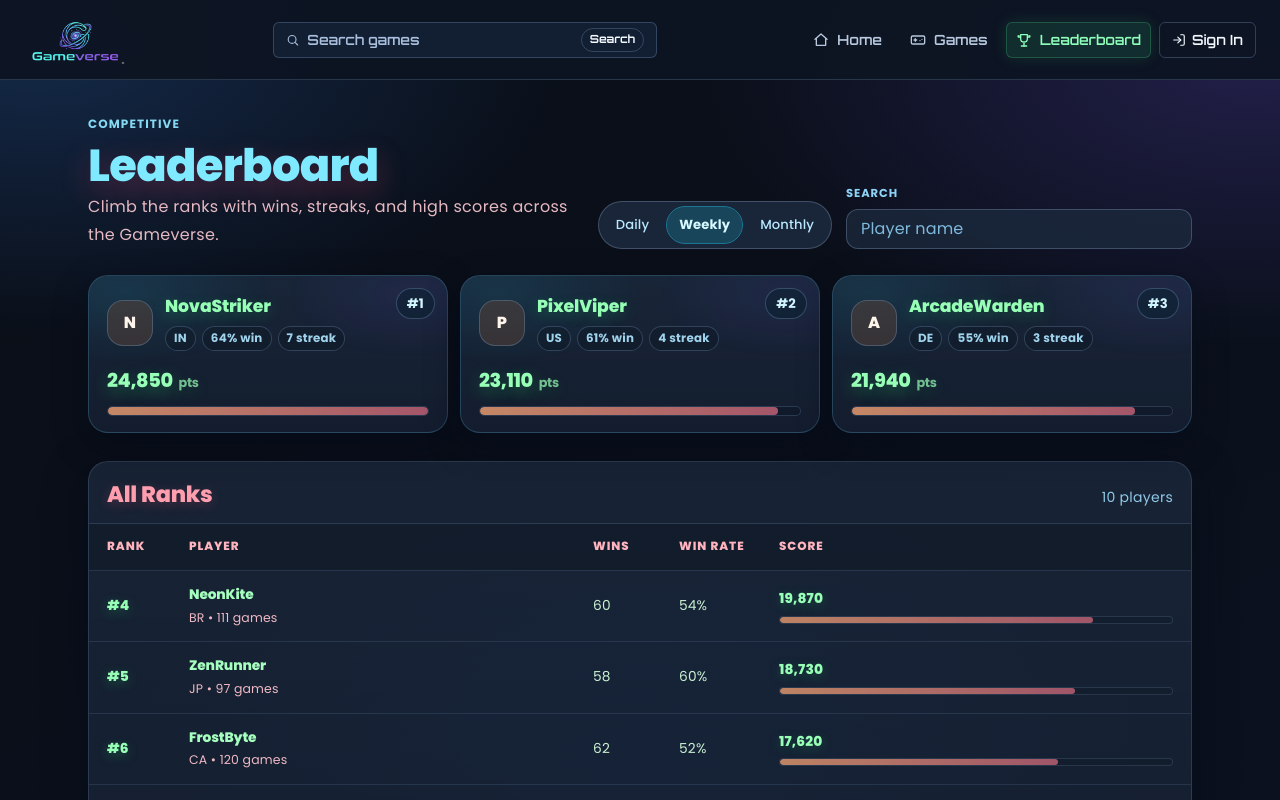
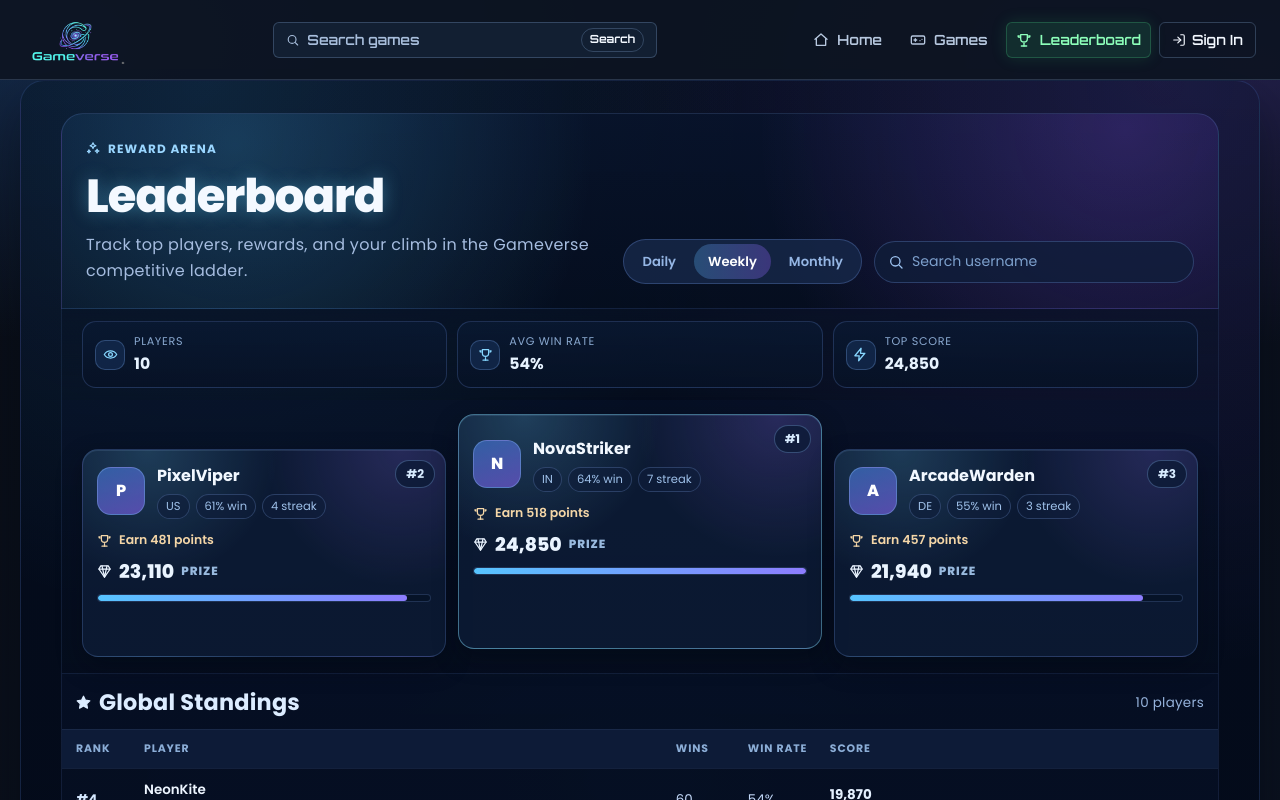
Before and after one commit to literalmock/game-site-repo, a React (Vite) app: page /leaderboard in a window 1280 px wide. Shown: the top 800 px of the page. Built offline with nearby package versions, Linux system fonts and the light colour scheme; a web font is replaced by a local one.

Commit message:
fixed android FAQ section for homepage as well as embedded link for for gamemonetize instead of GameDistribution

```diff
--- a/src/pages/Games.jsx
+++ b/src/pages/Games.jsx
@@ -46,12 +46,17 @@ const Games = () => {
     )
   }
 
+  const handleSelectAllGenres = () => {
+    setSelectedGenres(genres);
+  };
+
   return (
     <section className="homepage-layout games-page-layout">
       <SideBar
         genres={genres}
         selectedGenres={selectedGenres}
         onToggleGenre={toggleGenre}
+        onSelectAll={handleSelectAllGenres}
       />
 
       <div className="homepage-content games-page-content">
--- a/src/pages/Leaderboard.css
+++ b/src/pages/Leaderboard.css
@@ -1,191 +1,260 @@
 .leaderboard-shell {
-  width: 100%;
-  max-width: 1200px;
+  width: min(100%, 1240px);
   margin: 0 auto;
-  padding: 30px 20px 52px;
-  color: #d7f6df;
+  padding: 26px 16px 52px;
+  color: #d9e7ff;
   font-family: var(--font-ui);
-  letter-spacing: 0.01em;
+  display: grid;
+  gap: 0;
+  border: 1px solid rgba(84, 124, 204, 0.22);
+  border-radius: 24px;
+  background:
+    radial-gradient(circle at 15% 0%, rgba(71, 188, 255, 0.12), rgba(71, 188, 255, 0) 34%),
+    radial-gradient(circle at 92% 0%, rgba(140, 99, 255, 0.14), rgba(140, 99, 255, 0) 36%),
+    linear-gradient(180deg, rgba(5, 13, 30, 0.88), rgba(3, 9, 24, 0.96));
+  box-shadow: 0 24px 52px rgba(2, 8, 20, 0.42);
+  overflow: hidden;
 }
 
 .leaderboard-head {
+  border: 1px solid rgba(108, 145, 221, 0.22);
+  border-radius: 22px 22px 0 0;
+  border-bottom-color: rgba(108, 145, 221, 0.12);
+  padding: 20px;
+  background:
+    radial-gradient(circle at 15% 16%, rgba(80, 196, 255, 0.22), rgba(80, 196, 255, 0) 36%),
+    radial-gradient(circle at 92% 8%, rgba(153, 84, 255, 0.24), rgba(153, 84, 255, 0) 34%),
+    linear-gradient(180deg, rgba(8, 20, 44, 0.82), rgba(5, 14, 31, 0.84));
+  box-shadow: none;
   display: grid;
-  grid-template-columns: 1fr;
-  gap: 22px;
-  align-items: end;
-  animation: lb-fade-in 260ms ease-out both;
+  gap: 18px;
+}
+
+.leaderboard-kicker {
+  margin: 0;
+  display: inline-flex;
+  align-items: center;
+  gap: 8px;
+  color: #9ad6ff;
 }
 
 .leaderboard-title {
-  margin: 8px 0 0;
-  font-family: var(--font-display-clash);
-  font-size: clamp(2rem, 4vw, 2.8rem);
-  color: #7fe9ff;
-  letter-spacing: -0.015em;
-  font-weight: 800;
-  text-shadow: 0 10px 30px rgba(255, 82, 118, 0.32);
+  margin: 6px 0 0;
+  font-size: clamp(2rem, 5.4vw, 2.9rem);
+  letter-spacing: -0.02em;
+  color: #f4f9ff;
+  text-shadow: 0 0 18px rgba(106, 220, 255, 0.36);
 }
 
 .leaderboard-subtitle {
-  max-width: 62ch;
-  margin: 0;
-  color: #f2c2cb;
-  line-height: 1.75;
-  opacity: 0.95;
+  margin: 8px 0 0;
+  max-width: 56ch;
+  color: #a5bcdf;
 }
 
 .leaderboard-controls {
   display: grid;
-  grid-template-columns: 1fr;
-  gap: 14px;
-  justify-items: start;
+  grid-template-columns: auto minmax(240px, 320px);
+  align-items: center;
+  gap: 12px;
+  justify-content: end;
 }
 
 .leaderboard-segment {
-  --seg-bg: rgba(31, 45, 66, 0.76);
-  --seg-border: rgba(140, 163, 197, 0.34);
-  --seg-pill: rgba(131, 153, 184, 0.2);
+  border: 1px solid rgba(117, 156, 232, 0.28);
+  border-radius: 999px;
+  padding: 4px;
+  background: rgba(23, 40, 74, 0.8);
   display: inline-flex;
-  align-items: center;
-  gap: 6px;
-  border: 1px solid var(--seg-border);
-  border-radius: 999px;
-  padding: 5px;
-  background: var(--seg-bg);
+  gap: 4px;
 }
 
 .leaderboard-segment-btn {
   border: 0;
   border-radius: 999px;
-  padding: 8px 12px;
+  padding: 8px 14px;
   background: transparent;
-  color: #b8e9ff;
+  color: #95b6e4;
   font-size: 0.82rem;
-  font-weight: 500;
-  letter-spacing: 0.01em;
+  font-weight: 600;
   cursor: pointer;
+  transition: background 160ms ease, color 160ms ease;
 }
 
 .leaderboard-segment-btn:hover {
-  background: var(--seg-pill);
+  background: rgba(121, 205, 255, 0.16);
+  color: #e8f6ff;
+}
+
+.leaderboard-segment-btn.is-active {
+  background: linear-gradient(90deg, rgba(92, 187, 255, 0.28), rgba(150, 98, 255, 0.3));
   color: #ffffff;
 }
 
-.leaderboard-segment-btn.is-active {
-  background: rgba(32, 214, 255, 0.18);
-  color: #d8f9ff;
-  font-weight: 700;
-  outline: 1px solid rgba(32, 214, 255, 0.46);
+.leaderboard-search {
+  width: 100%;
+  border: 1px solid rgba(117, 156, 232, 0.28);
+  border-radius: 999px;
+  height: 42px;
+  background: rgba(16, 30, 58, 0.78);
+  display: flex;
+  align-items: center;
+  padding: 0 13px;
+  gap: 8px;
+  box-sizing: border-box;
+  transition: border-color 170ms ease, box-shadow 170ms ease, background 170ms ease;
 }
 
-.leaderboard-search {
-  --search-bg: rgba(28, 41, 61, 0.78);
-  --search-border: rgba(137, 161, 197, 0.34);
-  display: grid;
-  gap: 6px;
-  width: min(420px, 100%);
+.leaderboard-search:focus-within {
+  border-color: rgba(122, 211, 255, 0.58);
+  box-shadow: 0 0 0 3px rgba(103, 187, 255, 0.16);
+  background: rgba(19, 37, 71, 0.92);
 }
 
-.leaderboard-search-label {
-  font-size: 0.72rem;
-  letter-spacing: 0.08em;
-  text-transform: uppercase;
-  color: #8ed4f7;
-  font-weight: 700;
+.leaderboard-search-icon {
+  color: #9ec4f2;
+  display: inline-flex;
 }
 
 .leaderboard-search-input {
   width: 100%;
-  height: 40px;
-  border: 1px solid var(--search-border);
-  border-radius: 12px;
-  padding: 0 14px;
-  background: var(--search-bg);
-  color: #d9f5ff;
+  border: 0;
   outline: none;
+  background: transparent;
+  color: #dff0ff;
+  font-size: 0.88rem;
+  -webkit-appearance: none;
+  appearance: none;
 }
 
 .leaderboard-search-input::placeholder {
-  color: #7fb9dc;
+  color: #7da0cd;
 }
 
-.leaderboard-search-input:focus {
-  border-color: rgba(45, 218, 255, 0.62);
-  box-shadow: 0 0 0 3px rgba(45, 218, 255, 0.15);
+.leaderboard-search-input::-webkit-search-cancel-button,
+.leaderboard-search-input::-webkit-search-decoration,
+.leaderboard-search-input::-webkit-search-results-button,
+.leaderboard-search-input::-webkit-search-results-decoration {
+  -webkit-appearance: none;
+  appearance: none;
+}
+
+.leaderboard-stats {
+  margin-top: 0;
+  padding: 12px 14px;
+  display: grid;
+  grid-template-columns: repeat(3, minmax(0, 1fr));
+  gap: 10px;
+  border-left: 1px solid rgba(108, 145, 221, 0.12);
+  border-right: 1px solid rgba(108, 145, 221, 0.12);
+  background: linear-gradient(180deg, rgba(7, 18, 38, 0.46), rgba(7, 18, 38, 0.08));
+}
+
+.leaderboard-stat-card {
+  border: 1px solid rgba(106, 144, 220, 0.24);
+  border-radius: 14px;
+  background: linear-gradient(180deg, rgba(10, 26, 52, 0.76), rgba(7, 18, 38, 0.88));
+  padding: 11px 12px;
+  display: flex;
+  align-items: center;
+  gap: 9px;
+}
+
+.leaderboard-stat-icon {
+  width: 30px;
+  height: 30px;
+  border-radius: 10px;
+  display: grid;
+  place-items: center;
+  color: #87d7ff;
+  border: 1px solid rgba(126, 176, 242, 0.28);
+  background: rgba(20, 43, 79, 0.76);
+}
+
+.leaderboard-stat-copy {
+  min-width: 0;
+}
+
+.leaderboard-stat-label {
+  margin: 0;
+  color: #89a8cf;
+  font-size: 0.7rem;
+  letter-spacing: 0.06em;
+  text-transform: uppercase;
+}
+
+.leaderboard-stat-value {
+  margin: 2px 0 0;
+  color: #e7f3ff;
+  font-size: 0.98rem;
+  font-weight: 700;
 }
 
 .leaderboard-podium {
-  margin-top: 26px;
+  margin-top: 0;
+  border: 1px solid rgba(108, 145, 221, 0.12);
+  border-top: 0;
+  border-radius: 0;
+  padding: 24px 14px 14px;
+  background: linear-gradient(180deg, rgba(8, 20, 44, 0.5), rgba(5, 14, 31, 0.76));
   display: grid;
-  grid-template-columns: 1fr;
   gap: 12px;
 }
 
 .leaderboard-podium-card {
-  --panel-bg: linear-gradient(180deg, rgba(28, 42, 62, 0.84) 0%, rgba(20, 30, 47, 0.96) 100%);
-  --panel-border: rgba(130, 156, 190, 0.24);
-  border: 1px solid var(--panel-border);
-  border-radius: 20px;
-  padding: 18px 18px 16px;
-  background: var(--panel-bg);
-  box-shadow: 0 12px 34px rgba(3, 10, 24, 0.42);
+  border: 1px solid rgba(105, 142, 214, 0.26);
+  border-radius: 16px;
+  padding: 14px;
+  background:
+    radial-gradient(circle at 18% 0%, rgba(113, 213, 255, calc(0.2 * var(--lb-intensity, 1))), rgba(113, 213, 255, 0) 36%),
+    radial-gradient(circle at 88% 0%, rgba(153, 110, 255, calc(0.2 * var(--lb-intensity, 1))), rgba(153, 110, 255, 0) 36%),
+    rgba(14, 29, 56, 0.78);
+  box-shadow: inset 0 1px 0 rgba(163, 206, 255, 0.12), 0 10px 24px rgba(2, 8, 20, 0.4);
   position: relative;
-  overflow: hidden;
-  animation: lb-fade-in 260ms ease-out both, lb-border-breathe 1800ms ease-in-out infinite;
 }
 
-.leaderboard-podium-card::before {
-  content: '';
-  position: absolute;
-  inset: 0;
-  pointer-events: none;
-  background:
-    radial-gradient(70% 80% at 10% 10%, rgba(34, 211, 238, calc(0.12 * var(--lb-intensity, 1))) 0%, rgba(34, 211, 238, 0) 60%),
-    radial-gradient(60% 70% at 90% 12%, rgba(124, 92, 255, calc(0.10 * var(--lb-intensity, 1))) 0%, rgba(124, 92, 255, 0) 60%);
-  opacity: 0.85;
+.leaderboard-podium-card--rank-1 {
+  border-color: rgba(132, 223, 255, 0.44);
+  transform: translateY(-8px);
 }
 
 .leaderboard-podium-badge {
   position: absolute;
-  top: 12px;
-  right: 12px;
-  border: 1px solid rgba(117, 149, 188, 0.36);
+  top: 10px;
+  right: 10px;
+  border: 1px solid rgba(143, 189, 255, 0.3);
   border-radius: 999px;
-  padding: 5px 10px;
-  color: #d1f5ff;
-  background: rgba(12, 33, 48, 0.55);
-  font-size: 0.82rem;
+  padding: 4px 10px;
+  font-size: 0.75rem;
   font-weight: 700;
-  letter-spacing: 0.02em;
+  color: #d8ecff;
+  background: rgba(11, 26, 52, 0.72);
 }
 
 .leaderboard-podium-main {
   display: flex;
   align-items: center;
   gap: 12px;
-  position: relative;
-  z-index: 1;
 }
 
 .leaderboard-avatar {
-  width: 46px;
-  height: 46px;
-  border-radius: 16px;
+  width: 48px;
+  height: 48px;
+  border-radius: 14px;
   display: grid;
   place-items: center;
+  font-size: 1rem;
   font-weight: 800;
-  color: #fdf4ec;
-  background: rgba(87, 66, 56, 0.52);
-  border: 1px solid rgba(117, 149, 188, 0.36);
+  color: #ffffff;
+  border: 1px solid rgba(126, 171, 238, 0.42);
+  background: linear-gradient(160deg, rgba(58, 107, 186, 0.8), rgba(98, 82, 189, 0.85));
 }
 
 .leaderboard-player {
   margin: 0;
-  color: #96ffb5;
-  font-size: 1.08rem;
-  font-weight: 800;
-  letter-spacing: -0.01em;
-  text-shadow: 0 4px 14px rgba(42, 210, 105, 0.28);
+  font-size: 1rem;
+  font-weight: 700;
+  color: #f2f8ff;
 }
 
 .leaderboard-player-sub {
@@ -196,160 +265,159 @@
 }
 
 .leaderboard-pill {
-  border: 1px solid rgba(117, 149, 188, 0.32);
+  border: 1px solid rgba(125, 162, 226, 0.26);
   border-radius: 999px;
   padding: 3px 8px;
-  background: rgba(13, 21, 34, 0.36);
-  color: #9fd3ec;
-  font-size: 0.74rem;
-  font-weight: 650;
-  letter-spacing: 0.02em;
+  background: rgba(15, 30, 58, 0.62);
+  color: #9fc1ea;
+  font-size: 0.72rem;
 }
 
 .leaderboard-score-row {
-  margin-top: 16px;
+  margin-top: 12px;
   display: grid;
-  gap: 10px;
-  position: relative;
-  z-index: 1;
+  gap: 8px;
+}
+
+.leaderboard-award-row {
+  margin: 0;
+  display: inline-flex;
+  align-items: center;
+  gap: 7px;
+  color: #f4d6a7;
+  font-size: 0.78rem;
+  font-weight: 600;
 }
 
 .leaderboard-score {
   margin: 0;
-  color: #98ffb7;
-  font-size: 1.2rem;
+  display: inline-flex;
+  align-items: center;
+  gap: 7px;
+  color: #eaf4ff;
+  font-size: 1.18rem;
   font-weight: 800;
-  letter-spacing: -0.02em;
-  text-shadow: 0 5px 16px rgba(48, 208, 109, 0.4);
 }
 
 .leaderboard-score-unit {
-  margin-left: 6px;
-  font-size: 0.8rem;
-  opacity: 0.72;
-  font-weight: 700;
+  font-size: 0.74rem;
+  color: #99badf;
+  text-transform: uppercase;
+  letter-spacing: 0.08em;
 }
 
 .leaderboard-bar {
-  height: 10px;
+  height: 8px;
   border-radius: 999px;
-  border: 1px solid rgba(117, 149, 188, 0.26);
-  background: rgba(13, 21, 34, 0.28);
+  border: 1px solid rgba(115, 152, 219, 0.24);
+  background: rgba(7, 19, 39, 0.85);
   overflow: hidden;
 }
 
 .leaderboard-bar-fill {
-  display: block;
   height: 100%;
   border-radius: 999px;
-  background: linear-gradient(90deg, rgba(255, 170, 120, 0.76), rgba(255, 122, 145, 0.62));
+  display: block;
+  background: linear-gradient(90deg, #57c4ff 0%, #8d7dff 100%);
 }
 
 .leaderboard-table-wrap {
-  margin-top: 28px;
-  border: 1px solid rgba(130, 156, 190, 0.22);
-  border-radius: 20px;
-  background: linear-gradient(180deg, rgba(28, 42, 62, 0.76) 0%, rgba(20, 30, 47, 0.92) 100%);
-  box-shadow: 0 14px 40px rgba(3, 10, 24, 0.5);
+  margin-top: 0;
+  border: 1px solid rgba(108, 145, 221, 0.12);
+  border-top: 0;
+  border-radius: 0 0 18px 18px;
+  background: linear-gradient(180deg, rgba(8, 20, 44, 0.5), rgba(5, 14, 31, 0.84));
+  box-shadow: none;
   overflow: hidden;
 }
 
 .leaderboard-table-head {
-  padding: 18px 18px 14px;
+  padding: 14px 14px 12px;
+  border-bottom: 1px solid rgba(108, 145, 221, 0.2);
   display: flex;
-  align-items: baseline;
   justify-content: space-between;
-  gap: 10px;
-  border-bottom: 1px solid rgba(116, 146, 184, 0.22);
+  align-items: center;
 }
 
 .leaderboard-table-head .heading-md {
   margin: 0;
-  color: #ff9eae;
-  font-weight: 800;
-  letter-spacing: -0.01em;
-  text-shadow: 0 3px 12px rgba(255, 85, 120, 0.24);
+  color: #dcecff;
+  display: inline-flex;
+  align-items: center;
+  gap: 8px;
+  font-weight: 700;
 }
 
 .leaderboard-table-note {
   margin: 0;
-  color: #8fc8e6;
-}
-
-.leaderboard-table {
-  width: 100%;
+  color: #95b2db;
+  font-size: 0.84rem;
 }
 
 .leaderboard-row {
   display: grid;
-  grid-template-columns: 72px minmax(0, 1fr) 76px 90px 1fr;
-  gap: 10px;
-  padding: 14px 18px;
-  border-top: 1px solid rgba(116, 146, 184, 0.18);
+  grid-template-columns: 60px minmax(0, 1.4fr) 64px 74px minmax(0, 1fr);
+  gap: 8px;
+  padding: 11px 14px;
   align-items: center;
+  border-top: 1px solid rgba(108, 145, 221, 0.14);
 }
 
 .leaderboard-row--header {
   border-top: 0;
-  position: sticky;
-  top: 0;
-  background: rgba(18, 28, 43, 0.86);
-  z-index: 2;
+  background: rgba(14, 30, 59, 0.86);
 }
 
 .leaderboard-cell {
   min-width: 0;
-  color: #c9f1d2;
-  font-size: 0.86rem;
+  font-size: 0.84rem;
+  color: #c2d8f8;
 }
 
 .leaderboard-row--header .leaderboard-cell {
-  font-size: 0.74rem;
+  font-size: 0.68rem;
+  text-transform: uppercase;
   letter-spacing: 0.08em;
-  text-transform: uppercase;
-  color: #ffb4bf;
-  font-weight: 800;
+  color: #8caed7;
+  font-weight: 700;
 }
 
 .leaderboard-rank {
-  font-weight: 800;
-  color: #98ffb7;
-  text-shadow: 0 3px 12px rgba(42, 210, 105, 0.3);
+  color: #d5e8ff;
+  font-weight: 700;
 }
 
 .leaderboard-player-inline {
   display: block;
-  color: #a6ffbf;
-  font-weight: 800;
-  letter-spacing: -0.01em;
+  color: #edf5ff;
+  font-weight: 600;
+  white-space: nowrap;
   overflow: hidden;
   text-overflow: ellipsis;
-  white-space: nowrap;
 }
 
 .leaderboard-player-inline-sub {
   display: block;
-  margin-top: 3px;
-  font-size: 0.78rem;
-  color: #f0b9c4;
+  margin-top: 2px;
+  color: #89a8cf;
+  font-size: 0.74rem;
 }
 
 .leaderboard-score-stack {
   display: grid;
-  gap: 6px;
+  gap: 5px;
 }
 
 .leaderboard-score-mini {
-  font-weight: 800;
-  color: #98ffb7;
-  text-shadow: 0 3px 12px rgba(42, 210, 105, 0.28);
+  color: #e4f0ff;
+  font-weight: 700;
 }
 
 .leaderboard-mini-bar {
-  height: 8px;
+  height: 6px;
   border-radius: 999px;
-  border: 1px solid rgba(117, 149, 188, 0.22);
-  background: rgba(13, 21, 34, 0.26);
+  border: 1px solid rgba(115, 152, 219, 0.2);
+  background: rgba(7, 19, 39, 0.82);
   overflow: hidden;
 }
 
@@ -357,55 +425,75 @@
   display: block;
   height: 100%;
   border-radius: 999px;
-  background: linear-gradient(90deg, rgba(255, 170, 120, 0.72), rgba(255, 122, 145, 0.6));
+  background: linear-gradient(90deg, #57c4ff 0%, #8d7dff 100%);
 }
 
 .leaderboard-empty {
-  padding: 18px 14px;
-  color: #f0b9c4;
-  font-size: 0.9rem;
+  padding: 16px 14px;
+  color: #9cb9e2;
 }
 
-@media (min-width: 640px) {
+@media (min-width: 768px) {
   .leaderboard-shell {
-    padding-left: 32px;
-    padding-right: 32px;
+    padding-left: 26px;
+    padding-right: 26px;
   }
 
-  .leaderboard-controls {
-    grid-template-columns: auto 1fr;
-    justify-items: end;
+  .leaderboard-head {
+    padding: 24px;
+  }
+
+  .leaderboard-stats {
+    padding-left: 20px;
+    padding-right: 20px;
+  }
+
+  .leaderboard-podium {
+    padding: 22px 20px 16px;
+    grid-template-columns: repeat(3, minmax(0, 1fr));
     align-items: end;
   }
 
-  .leaderboard-podium {
-    grid-template-columns: repeat(3, minmax(0, 1fr));
+  .leaderboard-podium-card--rank-1 {
+    padding-top: 22px;
+    min-height: 235px;
+  }
+
+  .leaderboard-podium-card--rank-2,
+  .leaderboard-podium-card--rank-3 {
+    min-height: 208px;
   }
 }
 
 @media (min-width: 1024px) {
   .leaderboard-shell {
-    padding-left: 48px;
-    padding-right: 48px;
-    padding-top: 36px;
+    padding-top: 32px;
+    padding-left: 40px;
+    padding-right: 40px;
   }
 
   .leaderboard-head {
     grid-template-columns: 1fr auto;
-    gap: 24px;
+    align-items: end;
   }
 }
 
-@media (max-width: 720px) {
+@media (max-width: 680px) {
+  .leaderboard-controls {
+    grid-template-columns: 1fr;
+    justify-content: start;
+  }
+
+  .leaderboard-search {
+    width: 100%;
+  }
+
+  .leaderboard-stats {
+    grid-template-columns: 1fr;
+  }
+
   .leaderboard-row {
-    grid-template-columns: 64px minmax(0, 1fr) 62px 74px 1fr;
-  }
-}
-
-@media (max-width: 520px) {
-  .leaderboard-row {
-    grid-template-columns: 56px minmax(0, 1fr) 1fr;
-    gap: 8px;
+    grid-template-columns: 54px minmax(0, 1fr) minmax(0, 1fr);
   }
 
   .leaderboard-cell--wins,
@@ -413,29 +501,3 @@
     display: none;
   }
 }
-
-@keyframes lb-fade-in {
-  from {
-    opacity: 0;
-  }
-  to {
-    opacity: 1;
-  }
-}
-
-@keyframes lb-border-breathe {
-  0%,
-  100% {
-    border-color: rgba(130, 156, 190, 0.2);
-  }
-  50% {
-    border-color: rgba(36, 213, 255, 0.4);
-  }
-}
-
-@media (prefers-reduced-motion: reduce) {
-  .leaderboard-head,
-  .leaderboard-podium-card {
-    animation: none !important;
-  }
-}
--- a/src/pages/Leaderboard.jsx
+++ b/src/pages/Leaderboard.jsx
@@ -1,4 +1,5 @@
 import { useEffect, useMemo, useState } from 'react'
+import { Eye, Gem, Search, Sparkles, Star, Trophy, Zap } from '../components/ui/Icons'
 import './Leaderboard.css'
 
 const SAMPLE_ENTRIES = [
@@ -15,6 +16,19 @@ const SAMPLE_ENTRIES = [
 ]
 
 const clamp = (value, min, max) => Math.max(min, Math.min(max, value))
+const PODIUM_ORDER = [2, 1, 3]
+
+const LeaderboardStat = ({ icon: Icon, label, value }) => (
+  <article className="leaderboard-stat-card">
+    <span className="leaderboard-stat-icon" aria-hidden="true">
+      <Icon size={15} />
+    </span>
+    <div className="leaderboard-stat-copy">
+      <p className="leaderboard-stat-label">{label}</p>
+      <p className="leaderboard-stat-value">{value}</p>
+    </div>
+  </article>
+)
 
 const Leaderboard = () => {
   const [timeframe, setTimeframe] = useState('weekly')
@@ -51,15 +65,28 @@ const Leaderboard = () => {
   const topThree = entries.slice(0, 3)
   const rest = entries.slice(3)
   const maxScore = entries.reduce((max, entry) => Math.max(max, entry.effectiveScore), 0) || 1
+  const podiumEntries = PODIUM_ORDER.map((rank) => topThree.find((entry) => entry.rank === rank)).filter(Boolean)
+  const averageWinRate = entries.length
+    ? Math.round(entries.reduce((sum, entry) => sum + entry.winRate, 0) / entries.length)
+    : 0
+
+  const summaryStats = [
+    { id: 'players', icon: Eye, label: 'Players', value: entries.length.toLocaleString() },
+    { id: 'avg-rate', icon: Trophy, label: 'Avg Win Rate', value: `${averageWinRate}%` },
+    { id: 'top-score', icon: Zap, label: 'Top Score', value: entries[0]?.effectiveScore.toLocaleString() ?? '0' },
+  ]
 
   return (
     <section className="leaderboard-shell">
       <header className="leaderboard-head">
         <div className="leaderboard-head-copy">
-          <p className="label-xs">Competitive</p>
+          <p className="label-xs leaderboard-kicker">
+            <Sparkles size={14} />
+            Reward Arena
+          </p>
           <h1 className="heading-lg leaderboard-title">Leaderboard</h1>
           <p className="text-body leaderboard-subtitle heading-paragraph-gap">
-            Climb the ranks with wins, streaks, and high scores across the Gameverse.
+            Track top players, rewards, and your climb in the Gameverse competitive ladder.
           </p>
         </div>
 
@@ -89,20 +116,29 @@ const Leaderboard = () => {
           </div>
 
           <label className="leaderboard-search">
-            <span className="leaderboard-search-label">Search</span>
+            <span className="leaderboard-search-icon" aria-hidden="true">
+              <Search size={16} />
+            </span>
             <input
               value={query}
               onChange={(event) => setQuery(event.target.value)}
-              placeholder="Player name"
+              placeholder="Search username"
               className="leaderboard-search-input"
               type="search"
+              aria-label="Search leaderboard players"
             />
           </label>
         </div>
       </header>
 
+      <section className="leaderboard-stats" aria-label="Leaderboard highlights">
+        {summaryStats.map((stat) => (
+          <LeaderboardStat key={stat.id} icon={stat.icon} label={stat.label} value={stat.value} />
+        ))}
+      </section>
+
       <section className="leaderboard-podium" aria-label="Top players">
-        {topThree.map((entry) => {
+        {podiumEntries.map((entry) => {
           const intensity = clamp(entry.effectiveScore / maxScore, 0.15, 1)
           return (
             <article
@@ -127,9 +163,14 @@ const Leaderboard = () => {
                 </div>
               </div>
               <div className="leaderboard-score-row">
+                <p className="leaderboard-award-row">
+                  <Trophy size={15} />
+                  Earn {Math.max(150, Math.round(entry.effectiveScore / 48))} points
+                </p>
                 <p className="leaderboard-score">
+                  <Gem size={15} />
                   {entry.effectiveScore.toLocaleString()}
-                  <span className="leaderboard-score-unit">pts</span>
+                  <span className="leaderboard-score-unit">prize</span>
                 </p>
                 <div className="leaderboard-bar" aria-hidden="true">
                   <span className="leaderboard-bar-fill" style={{ width: `${(entry.effectiveScore / maxScore) * 100}%` }} />
@@ -142,7 +183,10 @@ const Leaderboard = () => {
 
       <section className="leaderboard-table-wrap" aria-label="Leaderboard table">
         <div className="leaderboard-table-head">
-          <p className="heading-md">All Ranks</p>
+          <p className="heading-md">
+            <Star size={15} fill="currentColor" />
+            Global Standings
+          </p>
           <p className="text-muted leaderboard-table-note">{entries.length} players</p>
         </div>
 
```
Also changed, not shown: src/components/SideBar.jsx (+26 -7 lines), src/components/homepage/FaqSection.css (+8 -1 lines), src/components/homepage/WhySection.css (+29 -0 lines), src/pages/Homepage.jsx (+18 -11 lines), src/utils/viewerGames.js (+11 -0 lines).
